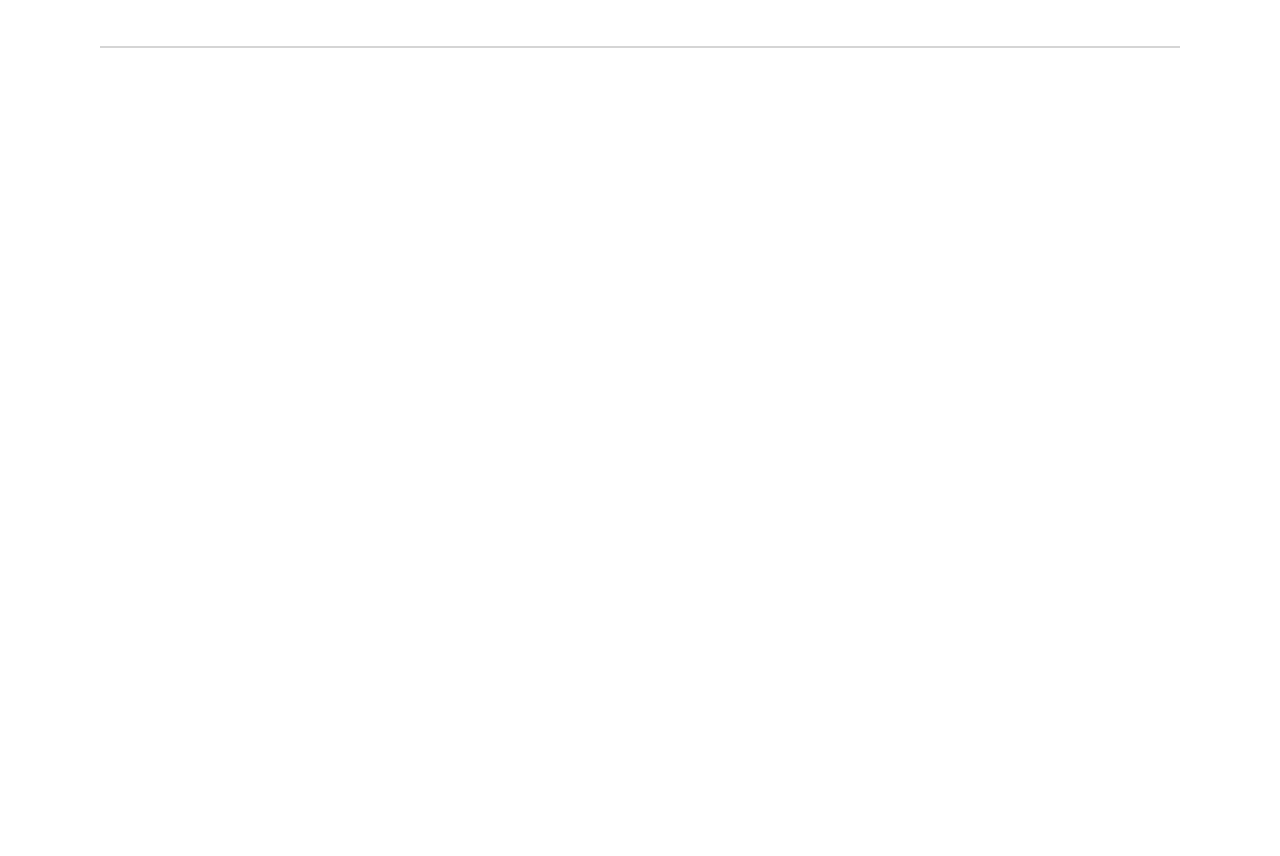
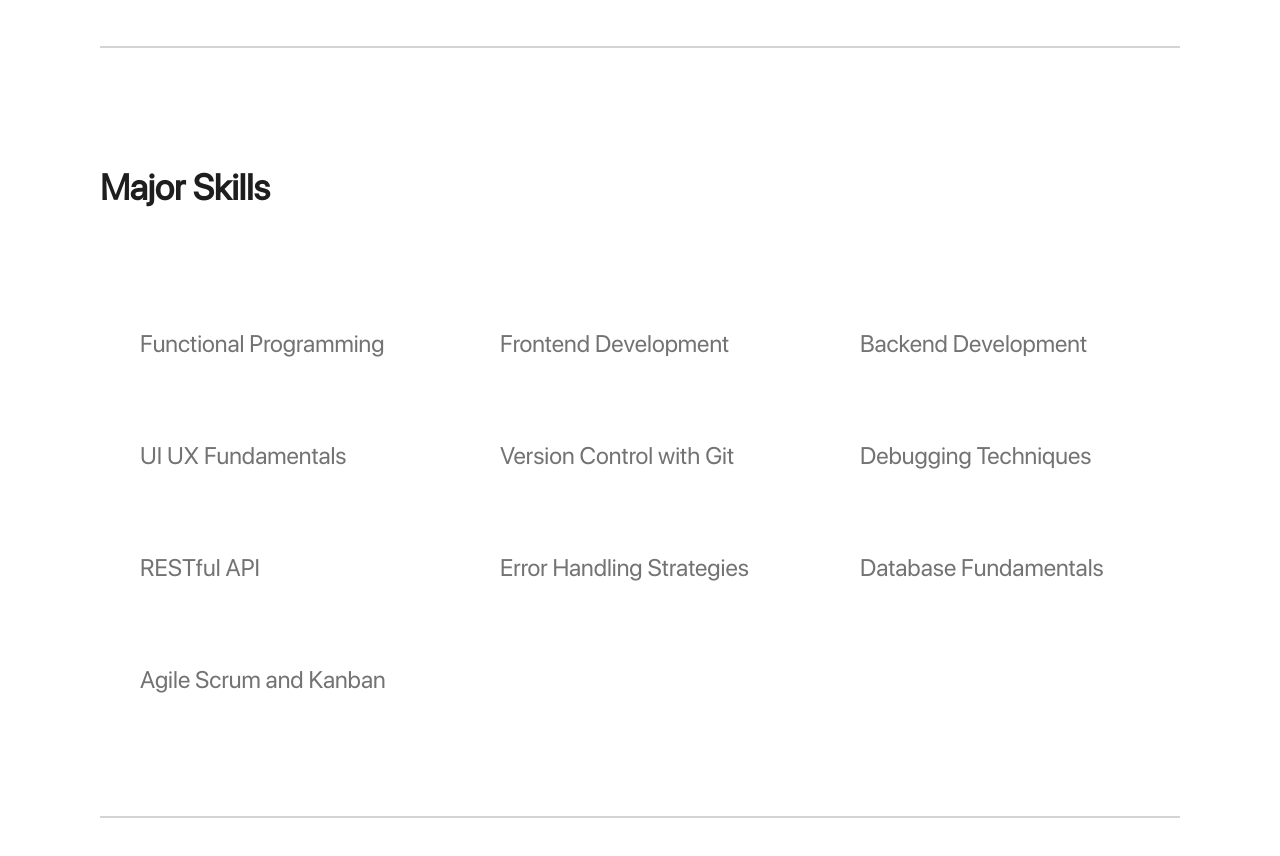
Before and after one commit to MenorahOlive/olive-portfolio, a React (Vite) app in the folder frontend/: page / in a window 1280 px wide. Shown: the part 1700-2556 px from the top of the page. Before the commit the page ends 1828 px from the top, so only its background shows below. Built offline with nearby package versions, Linux system fonts and the light colour scheme.

Commit message:
build major skills section

```diff
--- a/frontend/src/App.tsx
+++ b/frontend/src/App.tsx
@@ -1,6 +1,7 @@
 import Hero from "./components/sections/Hero";
 import AboutMe from "./components/sections/AboutMe";
 import ProfessionalExperience from "./components/sections/ProfessionalExperience";
+import MajorSkills from "./components/sections/MajorSkills";
 
 function App() {
   return (
@@ -8,6 +9,7 @@ function App() {
       <Hero />
       <AboutMe />
       <ProfessionalExperience />
+      <MajorSkills />
     </>
   );
 }
--- /dev/null
+++ b/frontend/src/components/sections/MajorSkills.tsx
@@ -0,0 +1,40 @@
+const skills = [
+  "Functional Programming",
+  "Frontend Development",
+  "Backend Development",
+  "UI UX Fundamentals",
+  "Version Control with Git",
+  "Debugging Techniques",
+  "RESTful API",
+  "Error Handling Strategies",
+  "Database Fundamentals",
+  "Agile Scrum and Kanban",
+];
+
+const SkillsList = ({ skill }: { skill: string }) => {
+  return (
+    <>
+      <div className="p-10 w-90 text-2xl text-secondary-text">{skill}</div>
+    </>
+  );
+};
+
+const MajorSkills = () => {
+  return (
+    <>
+      <section className="w-full h-auto p-10 text-primary-text">
+        <div className=" flex flex-col gap-20 w-full items-center">
+          <h3 className="font-bold text-4xl  w-[90%]">Major Skills</h3>
+          <div className="flex flex-wrap w-[90%]">
+            {skills.map((s, index) => (
+              <SkillsList key={index} skill={s} />
+            ))}
+          </div>
+          <div className="w-[90%] h-0.5 bg-secondary-text opacity-30 "></div>
+        </div>
+      </section>
+    </>
+  );
+};
+
+export default MajorSkills;
```
